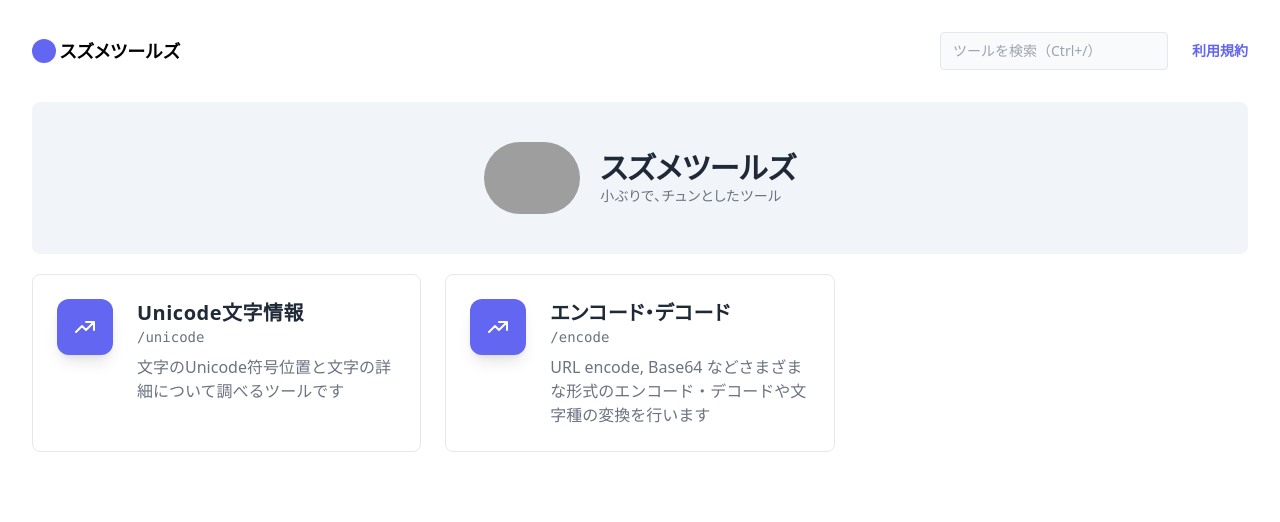
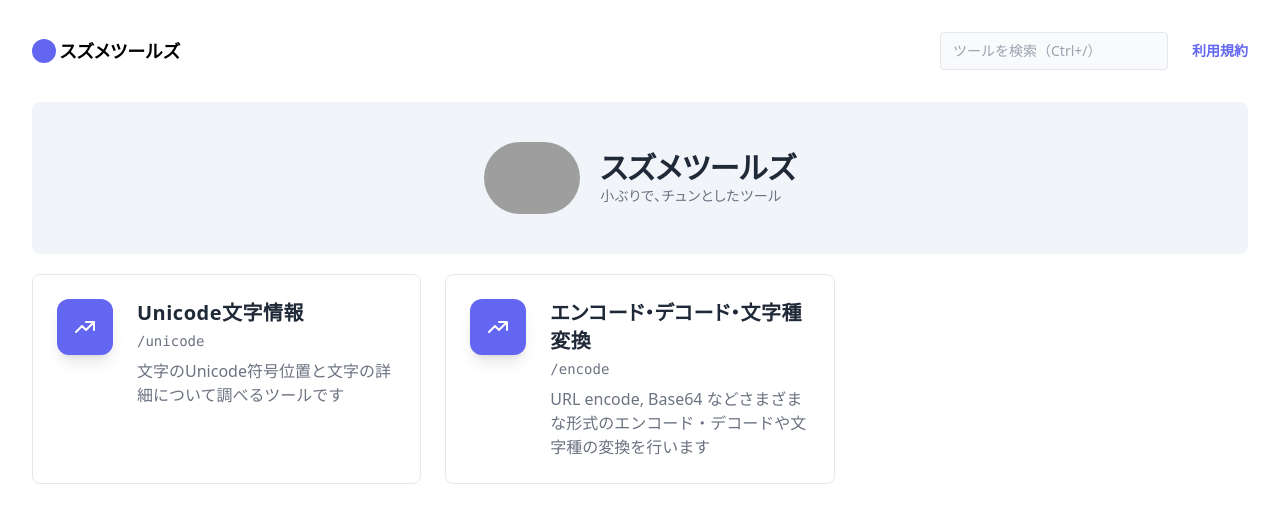
Before and after one commit to sharapeco/tools.suzume.dev, a SvelteKit app: page / in a window 1280 px wide. Shown: the top 522 px of the page. Built offline with nearby package versions, Linux system fonts and the light colour scheme; grey boxes are pictures that could not be loaded.

Commit message:
スタイル調整

```diff
--- a/src/routes/+layout.server.js
+++ b/src/routes/+layout.server.js
@@ -6,7 +6,7 @@ const tools = [
 		disabled: false,
 	},
 	{
-		title: 'エンコード・デコード',
+		title: 'エンコード・デコード・文字種変換',
 		route: '/encode',
 		description: 'URL encode, Base64 などさまざまな形式のエンコード・デコードや文字種の変換を行います',
 		disabled: false,
--- a/src/routes/+page.svelte
+++ b/src/routes/+page.svelte
@@ -47,7 +47,7 @@
 				</div>
 
 				<div>
-					<h3 class="mb-0 text-lg font-semibold md:text-xl">{tool.title}</h3>
+					<h3 class="mb-1 text-lg leading-6 font-semibold md:text-xl">{tool.title}</h3>
 					<p class="mb-2 text-sm font-mono text-gray-500">{tool.route}</p>
 					<p class="text-gray-500">{tool.description ?? ""}</p>
 				</div>
--- a/src/routes/encode/+page.svelte
+++ b/src/routes/encode/+page.svelte
@@ -120,11 +120,11 @@
 </script>
 
 <svelte:head>
-	<title>エンコード・デコード</title>
+	<title>エンコード・デコード・文字種変換</title>
 </svelte:head>
 
 <main>
-	<h1 class="text-gray-800 mb-4 text-3xl font-bold">エンコード・デコード</h1>
+	<h1 class="text-gray-800 mb-4 text-3xl font-bold">エンコード・デコード・文字種変換</h1>
 
 	<textarea
 		name="input"
@@ -151,7 +151,7 @@
 			>
 				{result.output ?? ''}{result.error ?? ''}&#8203;
 				<span
-					class="absolute block top-2 right-3 bg-blue-500 text-white text-xs px-1 rounded transition"
+					class="absolute block top-2 right-3 bg-blue-500 text-white text-xs leading-5 px-1 rounded transition"
 					class:opacity-0={copiedName !== result.name}
 				>
 					コピーしました
```
